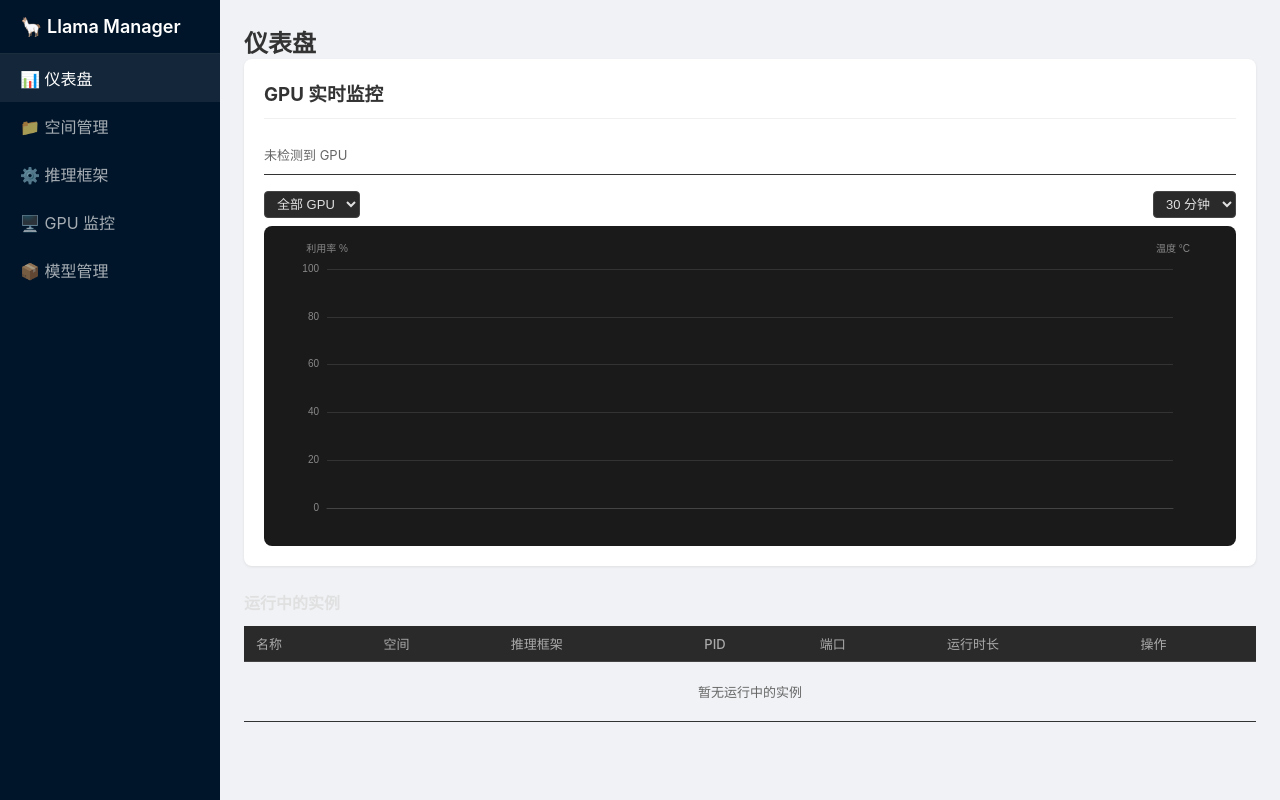
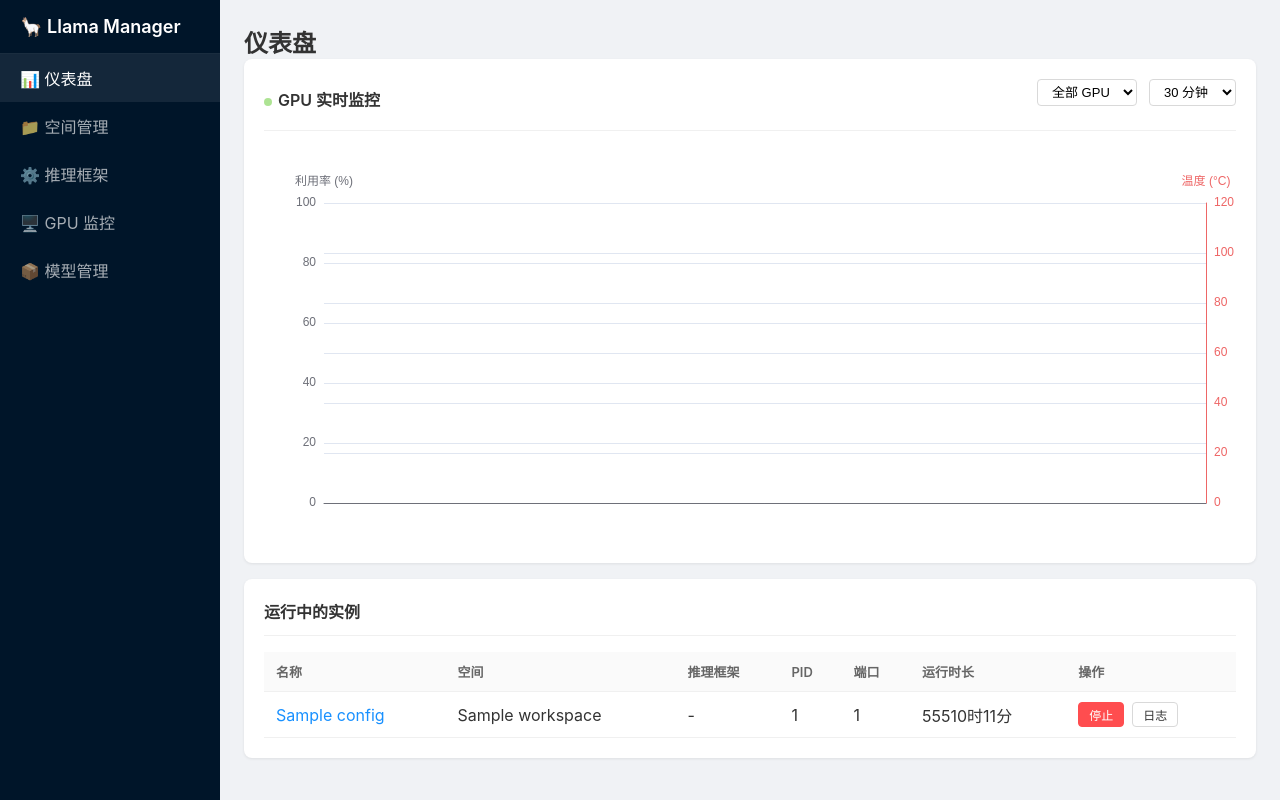
Before and after one commit to Andy365-365/llama-manager, a FastAPI app: page /dashboard in a window 1280 px wide. Run offline with FastAPI, Linux system fonts and the light colour scheme; tables that the repository leaves empty hold one stand-in row (values such as "Sample post"); data that the repository does not hold is empty.

Commit message:
仪表盘重写：白色卡片风格，GPU信息分两行，折线图正常刷新

```diff
--- a/templates/dashboard.html
+++ b/templates/dashboard.html
@@ -3,122 +3,54 @@
 {% block head %}
 <script src="https://cdn.jsdelivr.net/npm/echarts@5/dist/echarts.min.js"></script>
 <style>
-  .gpu-info-bar {
-    display: flex; gap: 16px; flex-wrap: wrap;
-    padding: 10px 0; margin-bottom: 8px;
-    border-bottom: 1px solid #333;
-    font-size: 13px; color: #aaa;
-  }
-  .gpu-info-bar .gpu-item {
-    display: flex; align-items: center; gap: 6px;
-  }
-  .gpu-info-bar .gpu-name {
-    color: #e0e0e0; font-weight: 600;
-  }
-  .gpu-info-bar .gpu-detail {
-    color: #888;
-  }
-  .gpu-chart-tools {
-    display: flex; justify-content: space-between; align-items: center;
-    padding: 8px 0;
-  }
-  .gpu-chart-tools .left { display: flex; align-items: center; gap: 8px; }
-  .gpu-chart-tools .right { display: flex; align-items: center; gap: 8px; }
-  .gpu-chart-tools select {
-    background: #2a2a2a; color: #e0e0e0; border: 1px solid #444;
-    border-radius: 4px; padding: 4px 8px; font-size: 13px;
-  }
-  .gpu-chart-tools .live-dot {
-    width: 8px; height: 8px; border-radius: 50%; background: #4caf50;
-    animation: pulse 2s infinite;
-  }
-  @keyframes pulse {
-    0%, 100% { opacity: 1; }
-    50% { opacity: 0.3; }
-  }
-  .gpu-chart-container {
-    width: 100%; height: 320px;
-    background: #1a1a1a; border-radius: 8px; padding: 8px;
-  }
-  .running-section {
-    margin-top: 24px;
-  }
-  .running-section h3 {
-    display: flex; align-items: center; gap: 8px;
-    margin-bottom: 12px; font-size: 16px; color: #e0e0e0;
-  }
-  .running-table {
-    width: 100%; border-collapse: collapse; font-size: 13px;
-  }
-  .running-table th {
-    text-align: left; padding: 8px 12px; background: #2a2a2a;
-    color: #aaa; font-weight: 500; border-bottom: 1px solid #444;
-  }
-  .running-table td {
-    padding: 8px 12px; border-bottom: 1px solid #333; color: #e0e0e0;
-  }
-  .running-table tr:hover td { background: #252525; }
-  .running-table .badge {
-    display: inline-block; padding: 2px 8px; border-radius: 4px;
-    font-size: 12px; font-weight: 500;
-  }
-  .running-table .badge-running { background: #1b5e20; color: #4caf50; }
-  .running-table .badge-stopped { background: #4a1a1a; color: #f44336; }
-  .running-table .btn-sm {
-    padding: 3px 10px; border-radius: 4px; border: none;
-    cursor: pointer; font-size: 12px; margin-right: 4px;
-  }
-  .running-table .btn-stop { background: #c62828; color: white; }
-  .running-table .btn-log { background: #1565c0; color: white; }
-  .running-table .btn-sm:hover { opacity: 0.8; }
-  .running-table .empty { text-align: center; color: #666; padding: 20px; }
+  .gpu-info-list { display: flex; flex-direction: column; gap: 6px; margin-bottom: 16px; }
+  .gpu-info-item { display: flex; align-items: center; gap: 12px; padding: 8px 12px; background: #f7f9fb; border-radius: 6px; font-size: 13px; }
+  .gpu-info-item .gpu-name { font-weight: 600; min-width: 220px; }
+  .gpu-info-item .gpu-detail { color: #888; }
+  .gpu-info-item .gpu-detail span { margin-right: 16px; }
+  .gpu-chart-container { height: 380px; width: 100%; }
+  .gpu-controls { display: flex; gap: 12px; align-items: center; margin-bottom: 12px; flex-wrap: wrap; }
+  .gpu-controls select { padding: 4px 10px; border: 1px solid #d9d9d9; border-radius: 4px; font-size: 13px; background: #fff; }
+  .live-dot { width: 8px; height: 8px; border-radius: 50%; background: #52c41a; display: inline-block; margin-right: 6px; animation: pulse 2s infinite; }
+  @keyframes pulse { 0%, 100% { opacity: 1; } 50% { opacity: 0.4; } }
+  .live-status { font-size: 12px; color: #888; display: flex; align-items: center; }
 </style>
 {% endblock %}
 {% block content %}
-<div class="page-header">
 <h2>仪表盘</h2>
-</div>
 
 <!-- GPU 实时监控 -->
 <div class="card">
-  <div class="card-header" style="display:flex;justify-content:space-between;align-items:center;">
-    <h3 style="margin:0;display:flex;align-items:center;gap:8px;">
-      GPU 实时监控 <span class="live-dot" id="liveDot"></span>
-    </h3>
-  </div>
-  <div class="card-body">
-    <!-- GPU 信息栏 -->
-    <div class="gpu-info-bar" id="gpuInfoBar">
-      <span style="color:#666;">加载中...</span>
-    </div>
-
-    <!-- 工具栏 -->
-    <div class="gpu-chart-tools">
-      <div class="left">
-        <select id="gpuFilter" onchange="onGpuFilterChange()">
+  <div class="card-header">
+    <span class="card-title"><span class="live-dot"></span>GPU 实时监控</span>
+    <div class="gpu-controls">
+      <select id="gpuFilter" onchange="changeGpuFilter()">
         <option value="all">全部 GPU</option>
       </select>
-      </div>
-      <div class="right">
-        <select id="timeRange" onchange="onTimeRangeChange()">
-          <option value="10">10 分钟</option>
-          <option value="30" selected>30 分钟</option>
-          <option value="60">1 小时</option>
-          <option value="180">3 小时</option>
-          <option value="1440">24 小时</option>
+      <select id="timeRange" onchange="changeTimeRange()">
+        <option value="600">10 分钟</option>
+        <option value="1800" selected>30 分钟</option>
+        <option value="3600">1 小时</option>
+        <option value="10800">3 小时</option>
+        <option value="86400">24 小时</option>
       </select>
     </div>
   </div>
 
+  <!-- GPU 信息列表 -->
+  <div id="gpuInfoList" class="gpu-info-list"></div>
+
   <!-- 图表 -->
-    <div class="gpu-chart-container" id="gpuChart"></div>
-  </div>
+  <div id="gpuChart" class="gpu-chart-container"></div>
 </div>
 
 <!-- 运行中的实例 -->
-<div class="running-section">
-  <h3>运行中的实例</h3>
-  <table class="running-table">
+<div class="card">
+  <div class="card-header">
+    <span class="card-title">运行中的实例</span>
+    <span style="font-size:12px;color:#888;" id="refreshHint"></span>
+  </div>
+  <table>
     <thead>
       <tr>
         <th>名称</th>
@@ -130,8 +62,8 @@
         <th>操作</th>
       </tr>
     </thead>
-    <tbody id="runningBody">
-      <tr><td colspan="7" class="empty">加载中...</td></tr>
+    <tbody id="runningTable">
+      <tr><td colspan="7" class="loading"><span class="spinner"></span></td></tr>
     </tbody>
   </table>
 </div>
@@ -140,352 +72,255 @@
 <script>
 // ── State ──
 let chart = null;
-let gpuFilter = 'all';
-let timeRange = 30;
-let gpuIndices = [];
-let prevDataLen = 0;  // track data length for sliding
+let currentGpu = 'all';
+let currentTimeRange = 1800;
+let gpuCount = 0;
 
-// ── GPU Info Bar ──
-function loadGpuInfo() {
-  fetch('/api/runtime/gpu/info')
-    .then(r => r.json())
-    .then(data => {
-      const bar = document.getElementById('gpuInfoBar');
-      if (!data.gpus || data.gpus.length === 0) {
-        bar.innerHTML = '<span style="color:#666;">未检测到 GPU</span>';
-        return;
-      }
-      gpuIndices = data.gpus.map(g => g.index);
-      // Populate filter dropdown
-      const filter = document.getElementById('gpuFilter');
-      data.gpus.forEach(g => {
-        const opt = document.createElement('option');
-        opt.value = g.index;
-        opt.textContent = `GPU ${g.index}`;
-        filter.appendChild(opt);
+// Color palette for GPUs
+const COLORS = ['#5470c6', '#fac858', '#ee6666', '#73c0de', '#3ba272', '#fc8452'];
+
+// ── Init ──
+document.addEventListener('DOMContentLoaded', () => {
+  initChart();
+  loadGpuInfo();
+  loadRunningConfigs();
+
+  // Auto refresh: GPU data every 10s, configs every 15s
+  setInterval(loadGpuHistory, 10000);
+  setInterval(loadRunningConfigs, 15000);
 });
 
-      // Build info bar
-      bar.innerHTML = data.gpus.map(g => {
-        const driver = g.driver_version || '-';
-        const cuda = g.cuda_version || '-';
-        return `<div class="gpu-item">
-          <span class="gpu-name">GPU ${g.index}: ${g.name}</span>
-          <span class="gpu-detail">驱动 ${driver} / CUDA ${cuda}</span>
-        </div>`;
-      }).join('');
-    })
-    .catch(() => {});
+// ── GPU Info ──
+async function loadGpuInfo() {
+  try {
+    const res = await fetch('/api/runtime/gpu/info');
+    const data = await res.json();
+    gpuCount = data.count;
+
+    // Populate GPU filter
+    const filter = document.getElementById('gpuFilter');
+    for (let i = 0; i < gpuCount; i++) {
+      const opt = document.createElement('option');
+      opt.value = String(i);
+      opt.textContent = `GPU ${i}`;
+      filter.appendChild(opt);
     }
 
-// ── ECharts GPU Chart ──
+    // Populate GPU info list
+    const list = document.getElementById('gpuInfoList');
+    list.innerHTML = data.gpus.map(g => `
+      <div class="gpu-info-item">
+        <span class="gpu-name">GPU ${g.index}: ${g.name}</span>
+        <span class="gpu-detail">
+          <span>驱动 ${g.driver_version || '-'}</span>
+          <span>CUDA ${g.cuda_version || '-'}</span>
+          <span>显存 ${g.memory_total || 0} MB</span>
+        </span>
+      </div>
+    `).join('');
+  } catch (e) {
+    console.error('Failed to load GPU info:', e);
+  }
+}
+
+// ── ECharts ──
 function initChart() {
   chart = echarts.init(document.getElementById('gpuChart'));
 
   chart.setOption({
     tooltip: {
       trigger: 'axis',
-      backgroundColor: '#2a2a2a',
-      borderColor: '#444',
-      textStyle: { color: '#e0e0e0', fontSize: 12 },
-      formatter: function(params) {
-        let html = `<b>${params[0].axisValue}</b><br/>`;
-        params.forEach(p => {
-          const unit = p.seriesName === '利用率' ? '%' :
-                       p.seriesName === '温度' ? '°C' : 'W';
-          html += `${p.marker} <span style="color:${p.color}">${p.seriesName}</span>: ${p.value}${unit}<br/>`;
-        });
-        return html;
-      }
+      axisPointer: { type: 'cross' }
     },
     legend: {
       data: [],
-      textStyle: { color: '#aaa', fontSize: 11 },
-      top: 0, right: 10
+      top: 0,
+      textStyle: { fontSize: 12 }
     },
-    grid: { left: 55, right: 55, top: 35, bottom: 30 },
+    grid: { left: 60, right: 30, top: 40, bottom: 40 },
     xAxis: {
-      type: 'category',
-      data: [],
-      axisLine: { lineStyle: { color: '#444' } },
-      axisLabel: { color: '#888', fontSize: 10, rotate: 30 },
-      splitLine: { show: false }
+      type: 'time',
+      axisLabel: {
+        formatter: (v) => {
+          const d = new Date(v);
+          return d.getHours().toString().padStart(2, '0') + ':' + d.getMinutes().toString().padStart(2, '0');
+        }
+      }
     },
     yAxis: [
       {
-        type: 'value', name: '利用率 %', nameTextStyle: { color: '#888', fontSize: 10 },
-        min: 0, max: 100,
-        axisLine: { lineStyle: { color: '#444' } },
-        axisLabel: { color: '#888', fontSize: 10 },
-        splitLine: { lineStyle: { color: '#333' } }
+        type: 'value',
+        name: '利用率 (%)',
+        min: 0,
+        max: 100,
+        position: 'left'
       },
       {
-        type: 'value', name: '温度 °C', nameTextStyle: { color: '#888', fontSize: 10 },
-        axisLine: { lineStyle: { color: '#444' } },
-        axisLabel: { color: '#888', fontSize: 10 },
-        splitLine: { show: false }
+        type: 'value',
+        name: '温度 (°C)',
+        min: 0,
+        max: 120,
+        position: 'right',
+        axisLine: { show: true, lineStyle: { color: COLORS[2] } },
+        axisLabel: { color: COLORS[2] }
+      },
+      {
+        type: 'value',
+        name: '功耗 (W)',
+        show: false
       }
     ],
-    series: [],
-    dataZoom: [{
-      type: 'inside',
-      xAxisIndex: 0,
-      start: 0, end: 100
-    }]
+    series: []
   });
 
+  loadGpuHistory();
+
+  // Resize handler
   window.addEventListener('resize', () => chart.resize());
 }
 
-const GPU_COLORS = ['#4caf50', '#2196f3', '#ff9800', '#e91e63'];
+async function loadGpuHistory() {
+  try {
+    const url = `/api/runtime/gpu/history?minutes=${Math.ceil(currentTimeRange / 60)}&gpu_index=${currentGpu === 'all' ? 'null' : currentGpu}`;
+    const res = await fetch(url);
+    const data = await res.json();
 
-function buildSeriesKeys() {
-  const indices = gpuFilter === 'all' ? gpuIndices : [parseInt(gpuFilter)];
-  return indices.map(i => ({
-    index: i,
-    utilKey: `util_${i}`,
-    tempKey: `temp_${i}`,
-    powerKey: `power_${i}`,
-    color: GPU_COLORS[i % GPU_COLORS.length]
-  }));
+    const series = [];
+    const legendData = [];
+
+    const gpuIndices = currentGpu === 'all'
+      ? Array.from({ length: gpuCount }, (_, i) => i)
+      : [parseInt(currentGpu)];
+
+    for (const idx of gpuIndices) {
+      const utilData = (data.utilization[idx] || []).map(p => [new Date(p.timestamp * 1000), p.value]);
+      const tempData = (data.temperature[idx] || []).map(p => [new Date(p.timestamp * 1000), p.value]);
+      const powerData = (data.power[idx] || []).map(p => [new Date(p.timestamp * 1000), p.value]);
+
+      const label = gpuCount > 1 ? `GPU ${idx}` : '';
+
+      series.push({
+        name: `${label}利用率`,
+        type: 'line',
+        smooth: true,
+        showSymbol: false,
+        data: utilData,
+        yAxisIndex: 0,
+        lineStyle: { width: 2 },
+        color: COLORS[idx % COLORS.length]
+      });
+
+      series.push({
+        name: `${label}温度`,
+        type: 'line',
+        smooth: true,
+        showSymbol: false,
+        data: tempData,
+        yAxisIndex: 1,
+        lineStyle: { width: 1.5, type: 'dashed' },
+        color: COLORS[(idx + 2) % COLORS.length]
+      });
+
+      if (gpuCount === 1) {
+        series.push({
+          name: `${label}功耗`,
+          type: 'line',
+          smooth: true,
+          showSymbol: false,
+          data: powerData,
+          yAxisIndex: 2,
+          lineStyle: { width: 1 },
+          color: COLORS[(idx + 4) % COLORS.length]
+        });
       }
 
-function loadGpuHistory() {
-  fetch(`/api/runtime/gpu/history?minutes=${timeRange}${gpuFilter !== 'all' ? '&gpu_index=' + gpuFilter : ''}`)
-    .then(r => r.json())
-    .then(data => {
-      if (!data || data.length === 0) return;
-
-      const keys = buildSeriesKeys();
-      const times = data.map(d => {
-        const dt = new Date(d.timestamp);
-        return dt.getHours().toString().padStart(2, '0') + ':' + dt.getMinutes().toString().padStart(2, '0') + ':' + dt.getSeconds().toString().padStart(2, '0');
-      });
-
-      // Build series data
-      const seriesData = {};
-      keys.forEach(k => {
-        seriesData[k.utilKey] = [];
-        seriesData[k.tempKey] = [];
-        seriesData[k.powerKey] = [];
-      });
-
-      data.forEach(d => {
-        const ki = keys.find(k => k.index === d.gpu_index);
-        if (ki) {
-          seriesData[ki.utilKey].push(d.utilization_gpu);
-          seriesData[ki.tempKey].push(d.temperature);
-          seriesData[ki.powerKey].push(d.power_usage);
+      legendData.push(`${label}利用率`, `${label}温度`);
+      if (gpuCount === 1) legendData.push(`${label}功耗`);
     }
-      });
-
-      // Legend
-      const legendData = [];
-      keys.forEach(k => {
-        legendData.push(`GPU ${k.index} 利用率`);
-        legendData.push(`GPU ${k.index} 温度`);
-        legendData.push(`GPU ${k.index} 功耗`);
-      });
-
-      const series = [];
-      keys.forEach(k => {
-        // Utilization - primary axis
-        series.push({
-          name: `GPU ${k.index} 利用率`,
-          type: 'line', smooth: true, symbol: 'none',
-          lineStyle: { width: 2 },
-          yAxisIndex: 0,
-          data: seriesData[k.utilKey],
-          itemStyle: { color: k.color }
-        });
-        // Temperature - secondary axis
-        series.push({
-          name: `GPU ${k.index} 温度`,
-          type: 'line', smooth: true, symbol: 'none',
-          lineStyle: { width: 1.5, type: 'dashed' },
-          yAxisIndex: 1,
-          data: seriesData[k.tempKey],
-          itemStyle: { color: k.color }
-        });
-        // Power - secondary axis
-        series.push({
-          name: `GPU ${k.index} 功耗`,
-          type: 'line', smooth: true, symbol: 'none',
-          lineStyle: { width: 1.5 },
-          yAxisIndex: 1,
-          data: seriesData[k.powerKey],
-          itemStyle: { color: k.color }
-        });
-      });
 
     chart.setOption({
-        xAxis: { data: times },
       legend: { data: legendData },
       series: series
-      }, { replaceMerge: ['xAxis', 'legend', 'series'] });
+    }, { replaceMerge: ['series', 'legend'] });
 
-      prevDataLen = data.length;
-    })
-    .catch(() => {});
+  } catch (e) {
+    console.error('Failed to load GPU history:', e);
+  }
 }
 
-// Incremental refresh: only fetch new data points and append
-let lastTimestamp = '';
-function incrementalRefresh() {
-  fetch(`/api/runtime/gpu/history?minutes=${timeRange}${gpuFilter !== 'all' ? '&gpu_index=' + gpuFilter : ''}`)
-    .then(r => r.json())
-    .then(data => {
-      if (!data || data.length === 0) return;
-
-      // Find new data points (by comparing last timestamp)
-      const currentLast = data[data.length - 1].timestamp;
-      if (currentLast === lastTimestamp) return;  // no new data
-
-      // Find where new data starts
-      let newStart = 0;
-      for (let i = data.length - 1; i >= 0; i--) {
-        if (data[i].timestamp === lastTimestamp) {
-          newStart = i + 1;
-          break;
-        }
-        newStart = i;
-      }
-      // If we couldn't find the last timestamp, just append everything new by count
-      if (newStart === 0 && lastTimestamp) {
-        newStart = Math.max(0, data.length - (data.length - prevDataLen));
-      }
-
-      const newData = data.slice(newStart);
-      if (newData.length === 0) return;
-
-      const keys = buildSeriesKeys();
-
-      // New time labels
-      const newTimes = newData.map(d => {
-        const dt = new Date(d.timestamp);
-        return dt.getHours().toString().padStart(2, '0') + ':' + dt.getMinutes().toString().padStart(2, '0') + ':' + dt.getSeconds().toString().padStart(2, '0');
-      });
-
-      // Get current chart data and append
-      const opt = chart.getOption();
-      const currentX = opt.xAxis[0].data || [];
-
-      // Append new times
-      const updatedX = currentX.concat(newTimes);
-
-      // Sliding window: keep last N points based on time range
-      const maxPoints = Math.max(60, Math.ceil(timeRange * 12)); // ~12 points per minute (5s interval)
-      const finalX = updatedX.slice(-maxPoints);
-
-      // Update series data
-      const updatedSeries = opt.series.map((s, idx) => {
-        const currentData = s.data || [];
-        // Determine which key this series corresponds to
-        const keysList = keys.flatMap(k => [
-          { key: k.utilKey, name: `GPU ${k.index} 利用率` },
-          { key: k.tempKey, name: `GPU ${k.index} 温度` },
-          { key: k.powerKey, name: `GPU ${k.index} 功耗` }
-        ]);
-        const match = keysList.find(m => m.name === s.name);
-        if (!match) return s;
-
-        let newValues = [];
-        newData.forEach(d => {
-          const ki = keys.find(k => k.index === d.gpu_index);
-          if (!ki) return;
-          if (match.key === ki.utilKey) newValues.push(d.utilization_gpu);
-          else if (match.key === ki.tempKey) newValues.push(d.temperature);
-          else if (match.key === ki.powerKey) newValues.push(d.power_usage);
-        });
-
-        const updatedData = currentData.concat(newValues).slice(-maxPoints);
-        return { ...s, data: updatedData };
-      });
-
-      chart.setOption({
-        xAxis: { data: finalX },
-        series: updatedSeries
-      });
-
-      lastTimestamp = currentLast;
-      prevDataLen = finalX.length;
-    })
-    .catch(() => {});
-}
-
-function onGpuFilterChange() {
-  gpuFilter = document.getElementById('gpuFilter').value;
-  lastTimestamp = '';
-  prevDataLen = 0;
+function changeGpuFilter() {
+  currentGpu = document.getElementById('gpuFilter').value;
   loadGpuHistory();
 }
 
-function onTimeRangeChange() {
-  timeRange = parseInt(document.getElementById('timeRange').value);
-  lastTimestamp = '';
-  prevDataLen = 0;
+function changeTimeRange() {
+  currentTimeRange = parseInt(document.getElementById('timeRange').value);
   loadGpuHistory();
 }
 
-// ── Running Instances ──
-function loadRunningInstances() {
-  fetch('/api/runtime/status/all')
-    .then(r => r.json())
-    .then(data => {
-      const tbody = document.getElementById('runningBody');
-      const running = data.filter(d => d.status === 'running');
-      if (running.length === 0) {
-        tbody.innerHTML = '<tr><td colspan="7" class="empty">暂无运行中的实例</td></tr>';
+// ── Running Configs ──
+async function loadRunningConfigs() {
+  try {
+    const res = await fetch('/api/configs?status=running');
+    const configs = await res.json();
+
+    const tbody = document.getElementById('runningTable');
+
+    if (!configs.length) {
+      tbody.innerHTML = '<tr><td colspan="7" style="text-align:center;color:#999;padding:30px;">暂无运行中的实例</td></tr>';
       return;
     }
-      tbody.innerHTML = running.map(d => {
+
+    tbody.innerHTML = configs.map(c => {
+      const uptime = c.started_at
+        ? getTimeDiff(new Date(c.started_at + 'Z'))
+        : '-';
+
       return `<tr>
-          <td>${d.name || '-'}</td>
-          <td>${d.workspace_name || '-'}</td>
-          <td>-</td>
-          <td>${d.pid || '-'}</td>
-          <td>${d.port || '-'}</td>
-          <td>-</td>
+        <td><a href="/config/${c.id}">${esc(c.name)}</a></td>
+        <td>${esc(c.workspace_name || '-')}</td>
+        <td>${esc(c.instance_name || '-')}</td>
+        <td>${c.pid || '-'}</td>
+        <td>${c.port || '-'}</td>
+        <td>${uptime}</td>
         <td>
-            <button class="btn-sm btn-stop" onclick="stopConfig(${d.id})">停止</button>
-            <a href="/config/${d.id}/log" class="btn-sm btn-log" style="text-decoration:none;display:inline-block;">日志</a>
+          <div class="btn-group">
+            <button class="btn btn-sm btn-danger" onclick="stopConfig(${c.id})">停止</button>
+            <a class="btn btn-sm" href="/config/${c.id}/log">日志</a>
+          </div>
         </td>
       </tr>`;
     }).join('');
-    })
-    .catch(() => {});
+
+  } catch (e) {
+    console.error('Failed to load configs:', e);
+  }
 }
 
-function stopConfig(cid) {
+async function stopConfig(cid) {
   if (!confirm('确定停止此配置？')) return;
-  fetch(`/api/runtime/${cid}/stop`, { method: 'POST' })
-    .then(r => r.json())
-    .then(d => {
-      if (d.ok) {
-        showToast('已停止', 'success');
-        setTimeout(loadRunningInstances, 1000);
-      } else {
-        showToast(d.error || '失败', 'error');
+  try {
+    await fetch(`/api/configs/${cid}/stop`, { method: 'POST' });
+    setTimeout(loadRunningConfigs, 1000);
+  } catch (e) {
+    alert('停止失败: ' + e.message);
   }
-    })
-    .catch(() => showToast('网络错误', 'error'));
 }
 
-// ── Init ──
-document.addEventListener('DOMContentLoaded', () => {
-  loadGpuInfo();
-  initChart();
-  loadGpuHistory();
-  loadRunningInstances();
+function getTimeDiff(start) {
+  const diff = Date.now() - start.getTime();
+  const h = Math.floor(diff / 3600000);
+  const m = Math.floor((diff % 3600000) / 60000);
+  const s = Math.floor((diff % 60000) / 1000);
+  if (h > 0) return `${h}时${m}分`;
+  if (m > 0) return `${m}分${s}秒`;
+  return `${s}秒`;
+}
 
-  // Initial full load, then incremental
-  setTimeout(() => {
-    // Start incremental refresh every 6 seconds
-    setInterval(incrementalRefresh, 6000);
-  }, 3000);
-
-  // Refresh running instances every 15s
-  setInterval(loadRunningInstances, 15000);
-});
+function esc(s) {
+  const d = document.createElement('div');
+  d.textContent = s;
+  return d.innerHTML;
+}
 </script>
 {% endblock %}
```
Lines whose indentation alone changed are shown as unchanged.
